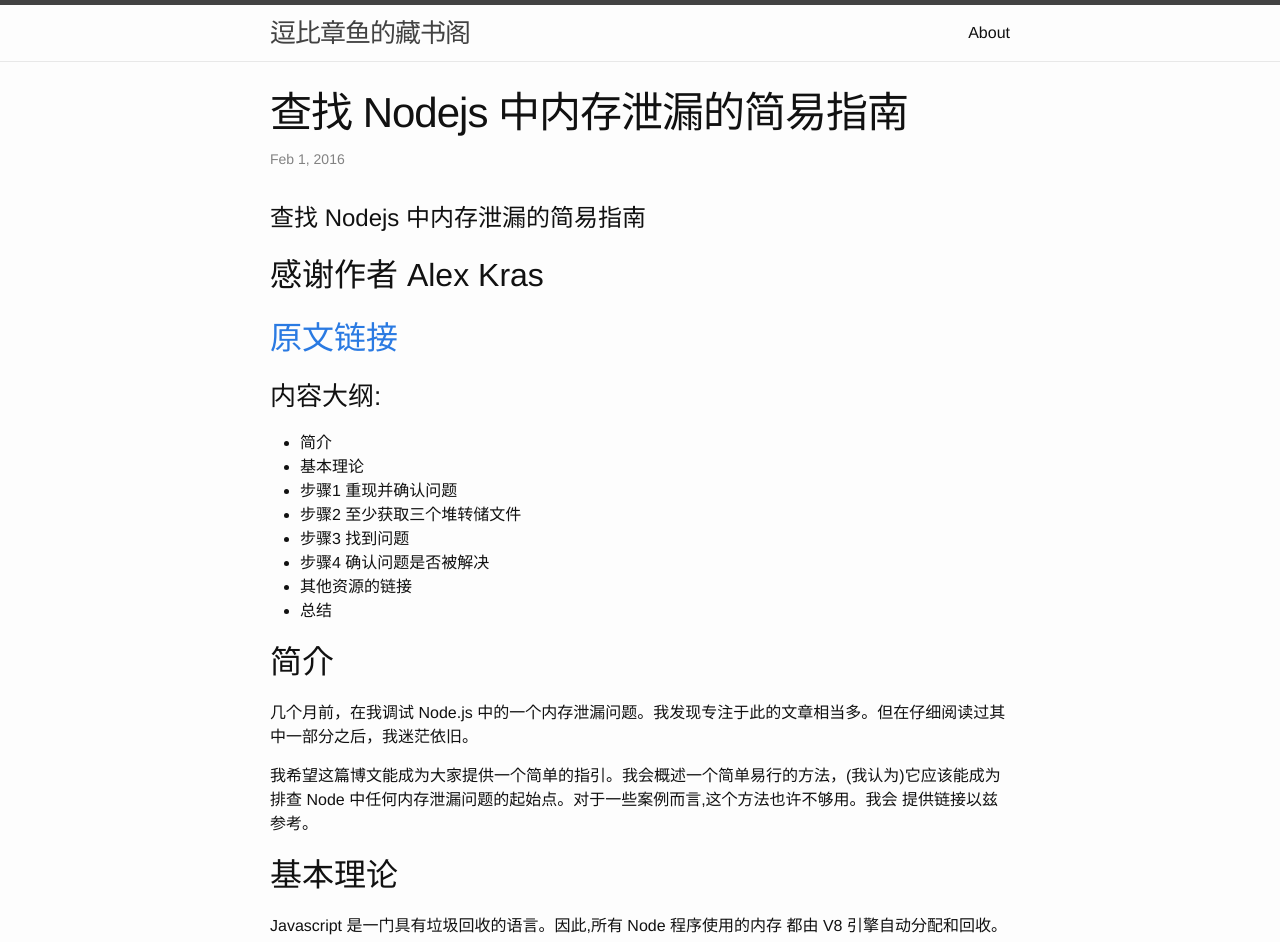
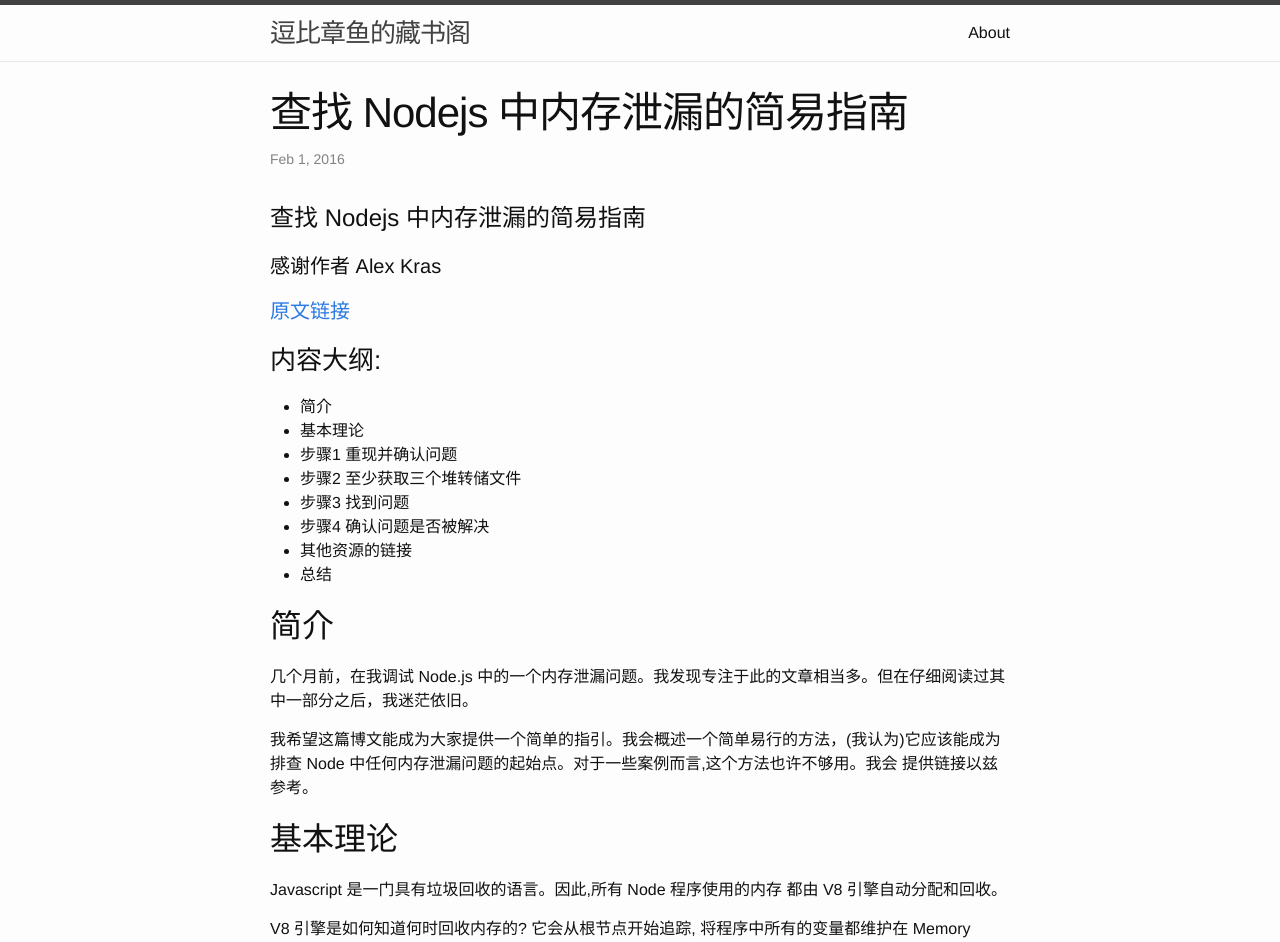
Before and after one commit to alex-marmot/alex-marmot.github.io, a Jekyll site: the page built from _posts/2016-02-01-welcome-to-jekyll.markdown, in a window 1280 px wide. Shown: the top 942 px of the page. Built offline with Jekyll 4.4.1, drawn with Linux system fonts in a browser that asks for light colours.

```diff
--- a/_posts/2016-02-01-welcome-to-jekyll.markdown
+++ b/_posts/2016-02-01-welcome-to-jekyll.markdown
@@ -6,8 +6,9 @@ categories: translation
 ---
 # 查找 Nodejs 中内存泄漏的简易指南
 
-## 感谢作者 Alex Kras
-## [原文链接](http://www.alexkras.com/simple-guide-to-finding-a-javascript-memory-leak-in-node-js)
+#### 感谢作者 Alex Kras
+
+#### [原文链接](http://www.alexkras.com/simple-guide-to-finding-a-javascript-memory-leak-in-node-js)
 
 ### 内容大纲:
 - 简介
```
